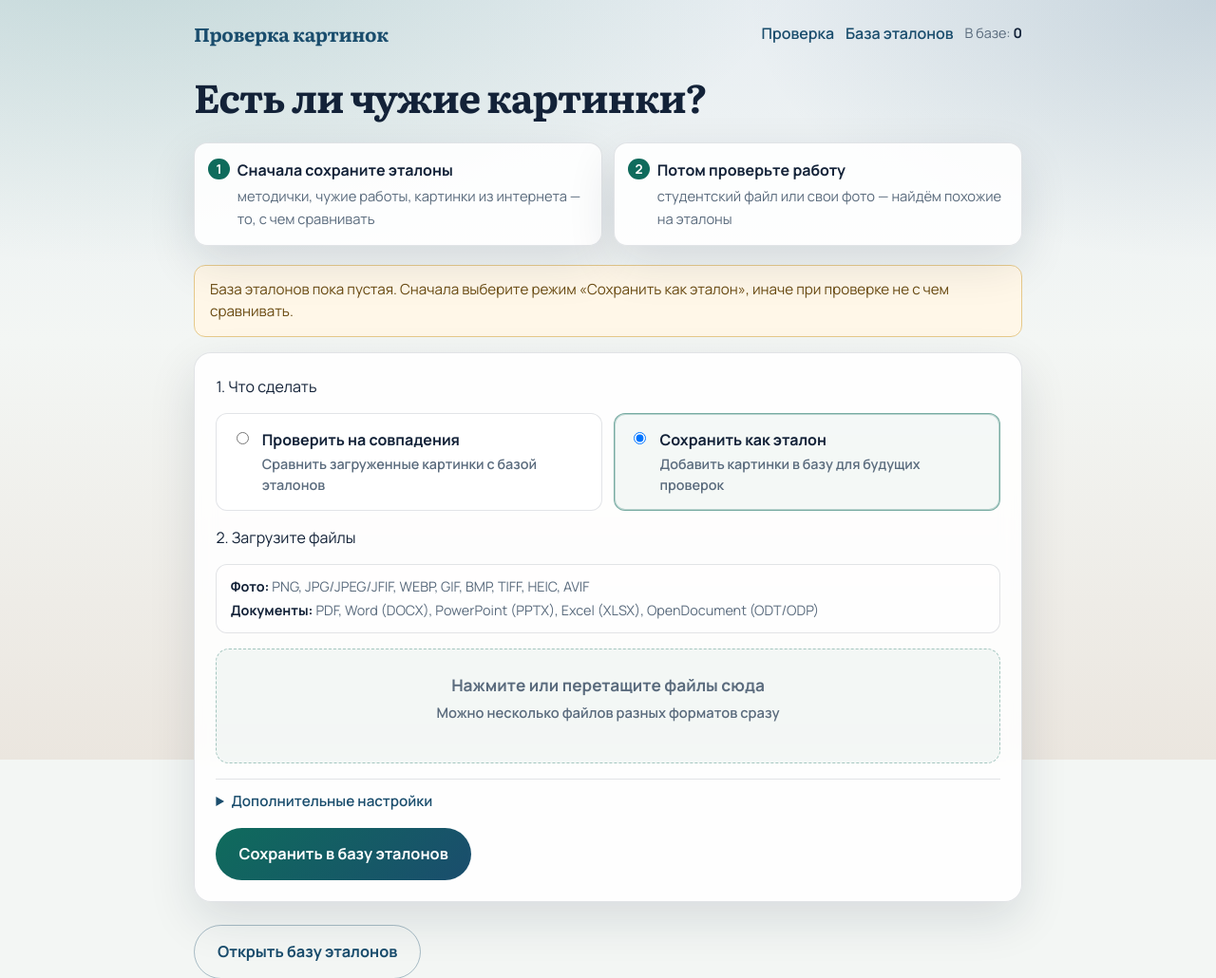
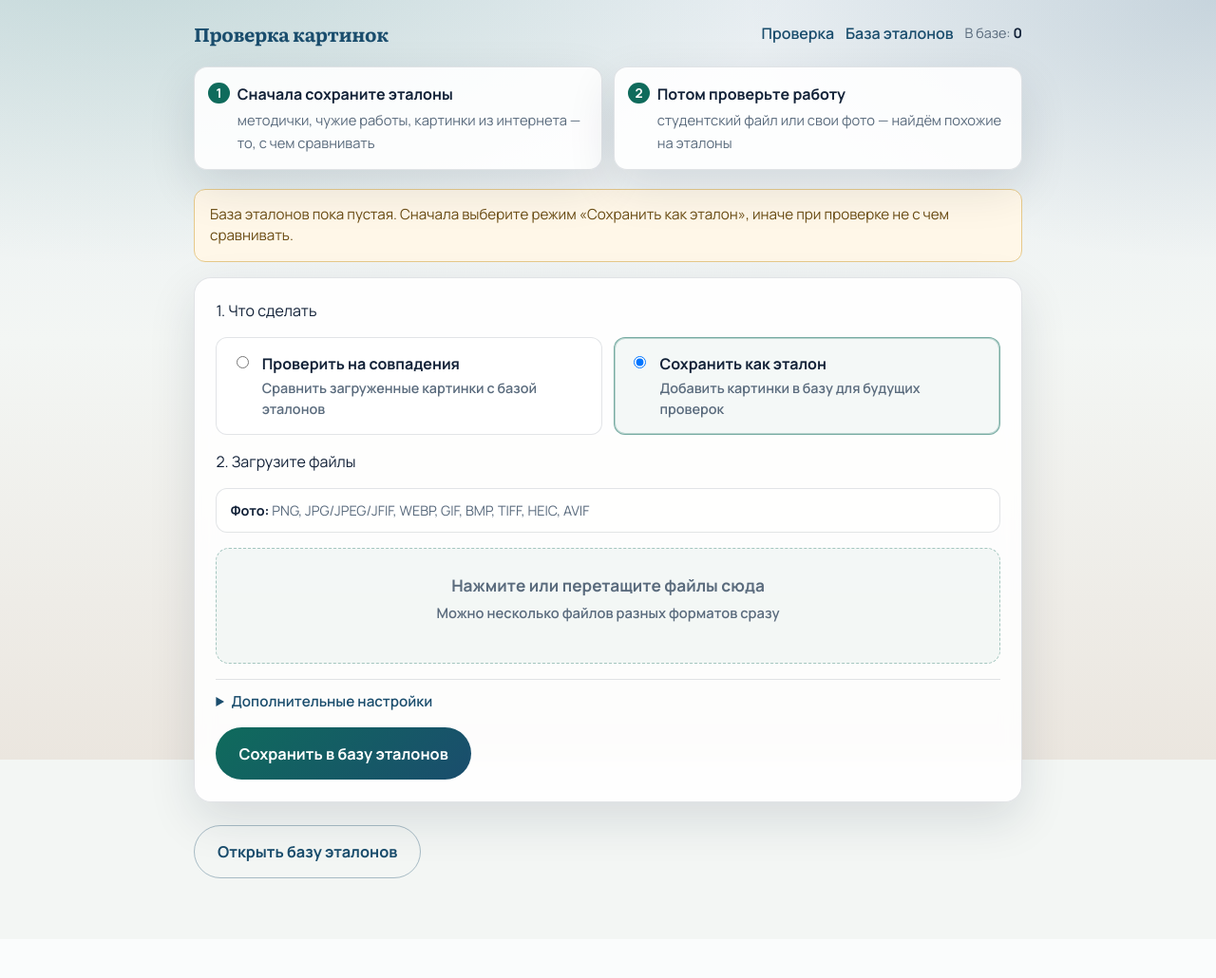
Before and after one commit to Nikita24423/modul-izobrazheniy-statya, a FastAPI app: page / in a window 1280 px wide. Shown: the top 1030 px of the page at 95% size. After the commit the page ends 925 px from the top, so only its background shows below. Run offline with FastAPI, Linux system fonts and the light colour scheme; data that the repository does not hold is empty; some libraries are stand-ins or nearby versions.

Commit message:
Remove headline and documents formats line from upload page.

```diff
--- a/web/templates/index.html
+++ b/web/templates/index.html
@@ -1,10 +1,6 @@
 {% extends "base.html" %}
 {% block title %}Проверка картинок{% endblock %}
 {% block content %}
-<section class="hero">
-  <h1>Есть ли чужие картинки?</h1>
-</section>
-
 <ol class="howto">
   <li>
     <strong>Сначала сохраните эталоны</strong>
@@ -45,7 +41,6 @@
   <div class="step-label">2. Загрузите файлы</div>
   <div class="formats-help">
     <div><strong>Фото:</strong> PNG, JPG/JPEG/JFIF, WEBP, GIF, BMP, TIFF, HEIC, AVIF</div>
-    <div><strong>Документы:</strong> PDF, Word (DOCX), PowerPoint (PPTX), Excel (XLSX), OpenDocument (ODT/ODP)</div>
   </div>
   <div class="drop" id="dropzone">
     <input type="file" name="files" id="files" multiple accept="{{ accept_attr }}" required>
```
